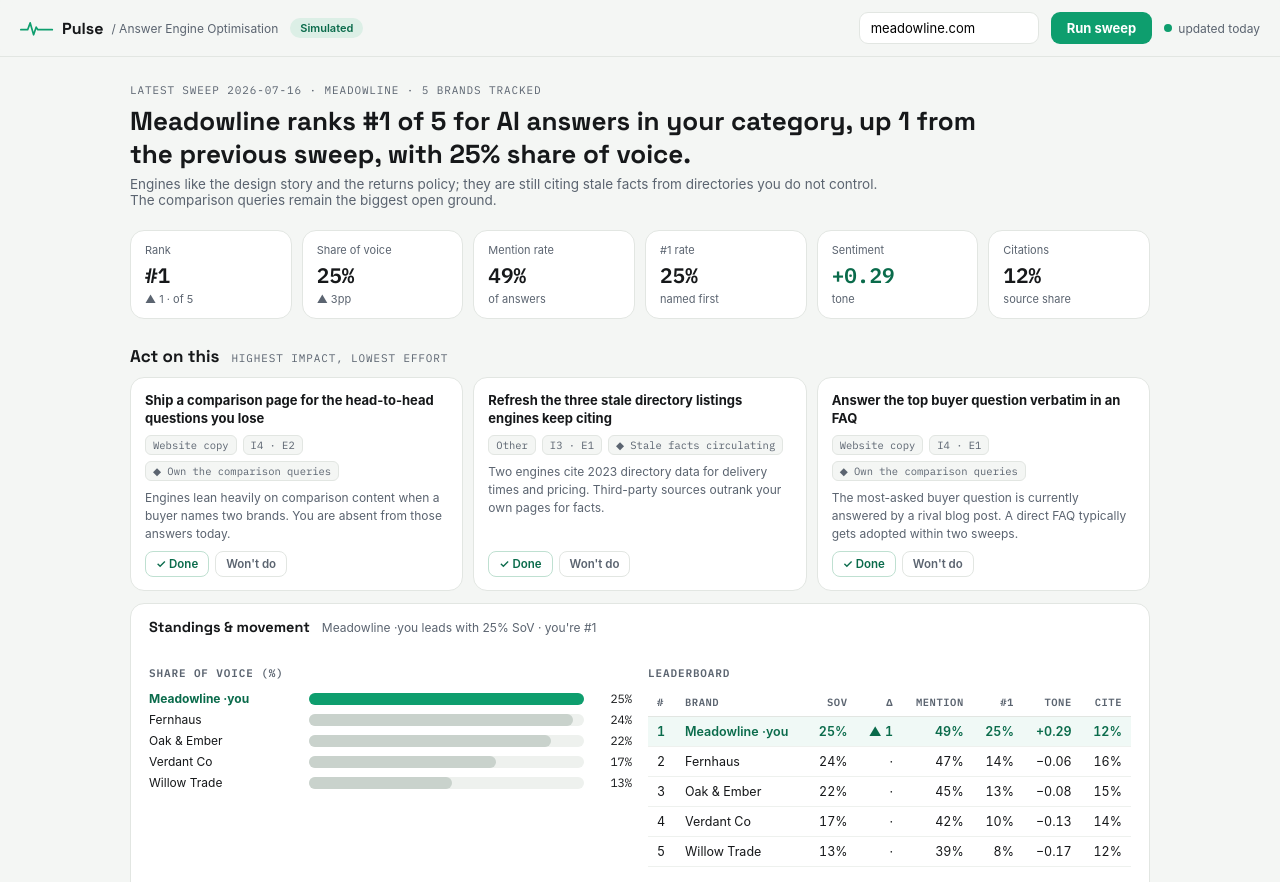
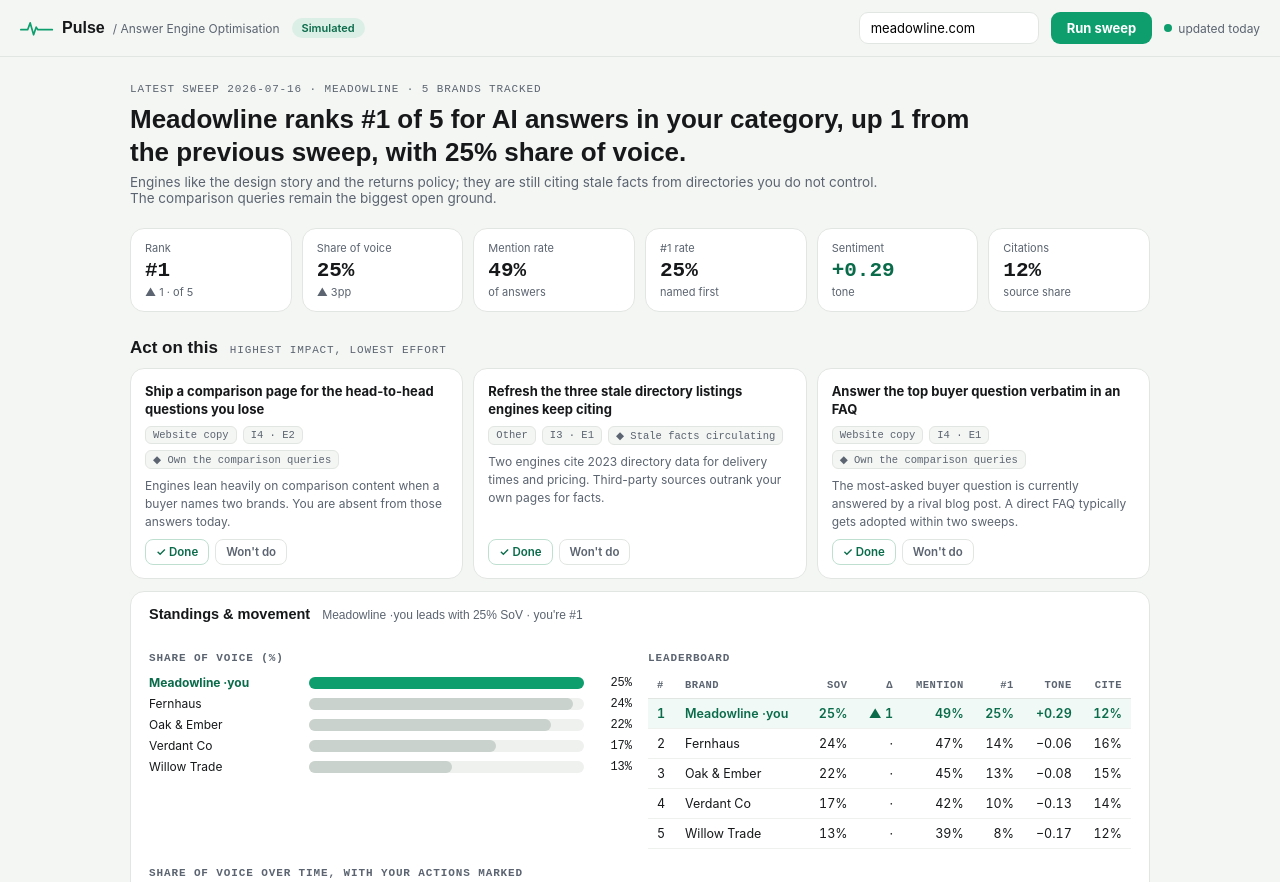
Before and after one commit to jackherizsmith/jackherizsmith.com, a website: page site/public/demos/pulse.html in a window 1280 px wide. Shown: the top 882 px of the page. Drawn offline with Linux system fonts and the light colour scheme.

Commit message:
Speed up Pulse (drop Google Fonts) and add a geometric loading animation
Pulse was the slow demo: it pulled three fonts from Google Fonts, a
render-blocking external request the others don't have. Switched it to system
fonts. Also added a looping geometric SVG loader (counter-rotating triangle and
square with a pulsing core) shown over the demo iframe until it loads, in both
the mobile viewer and the desktop present overlay, with a reduced-motion
fallback and an 8s safety timeout.

Co-Authored-By: Claude Fable 5 <noreply@anthropic.com>

```diff
--- a/site/public/demos/pulse.html
+++ b/site/public/demos/pulse.html
@@ -5,24 +5,22 @@
 <meta name="viewport" content="width=device-width, initial-scale=1">
 <title>Pulse · simulated demo</title>
 <meta name="robots" content="noindex">
-<link rel="preconnect" href="https://fonts.googleapis.com">
-<link href="https://fonts.googleapis.com/css2?family=Space+Grotesk:wght@500;700&family=IBM+Plex+Mono:wght@400;600&display=swap" rel="stylesheet">
 <style>
   :root{
     --paper:#F4F6F4;--surface:#fff;--ink:#16181A;--muted:#5B6470;--line:#E2E6E2;
     --signal:#0E9E6E;--signal-deep:#0A6B4B;--warn:#C8861A;--danger:#C24255;
   }
   *{margin:0;padding:0;box-sizing:border-box}
-  body{font-family:Inter,-apple-system,BlinkMacSystemFont,"Segoe UI",sans-serif;background:var(--paper);color:var(--ink);min-height:100vh;font-size:14px}
-  .disp{font-family:"Space Grotesk",sans-serif}
-  .mono{font-family:"IBM Plex Mono",ui-monospace,monospace}
+  body{font-family:-apple-system,BlinkMacSystemFont,"Segoe UI",sans-serif;background:var(--paper);color:var(--ink);min-height:100vh;font-size:14px}
+  .disp{font-family:"Avenir Next",sans-serif}
+  .mono{font-family:ui-monospace,ui-monospace,monospace}
   .bar{
     position:sticky;top:0;z-index:20;background:rgba(244,246,244,.92);backdrop-filter:blur(6px);
     border-bottom:1px solid var(--line);display:flex;align-items:center;gap:12px;padding:12px 20px;flex-wrap:wrap;
   }
   .logo{display:flex;align-items:center;gap:8px}
   .logo svg{width:34px;height:18px}
-  .logo b{font-family:"Space Grotesk",sans-serif;font-size:16px}
+  .logo b{font-family:"Avenir Next",sans-serif;font-size:16px}
   .logo span{color:var(--muted);font-size:12px}
   .bar input{
     font:inherit;font-size:13px;padding:7px 11px;border:1px solid var(--line);border-radius:9px;background:#fff;outline:none;width:180px;
@@ -43,24 +41,24 @@
   #progress{position:absolute;left:0;bottom:-1px;height:2px;background:var(--signal);width:0;transition:width .4s}
 
   main{max-width:1060px;margin:0 auto;padding:26px 20px 90px}
-  .eyebrow{font-family:"IBM Plex Mono",monospace;font-size:11px;letter-spacing:.08em;text-transform:uppercase;color:var(--muted)}
-  h1.verdict{font-family:"Space Grotesk",sans-serif;font-size:26px;line-height:1.25;margin:8px 0 6px;max-width:860px}
+  .eyebrow{font-family:ui-monospace,monospace;font-size:11px;letter-spacing:.08em;text-transform:uppercase;color:var(--muted)}
+  h1.verdict{font-family:"Avenir Next",sans-serif;font-size:26px;line-height:1.25;margin:8px 0 6px;max-width:860px}
   .narrative{color:var(--muted);font-size:13.5px;max-width:760px}
 
   .kpis{display:grid;grid-template-columns:repeat(6,1fr);gap:10px;margin:22px 0}
   .kpi{background:var(--surface);border:1px solid var(--line);border-radius:14px;padding:12px 14px}
   .kpi .lbl{font-size:11px;color:var(--muted);margin-bottom:4px}
-  .kpi .val{font-family:"IBM Plex Mono",monospace;font-size:21px;font-weight:600}
+  .kpi .val{font-family:ui-monospace,monospace;font-size:21px;font-weight:600}
   .kpi .sub{font-size:11px;color:var(--muted);margin-top:3px}
   .up{color:var(--signal-deep)} .down{color:var(--danger)}
 
   .acth{display:flex;align-items:baseline;gap:12px;margin:26px 0 10px}
-  .acth h2{font-family:"Space Grotesk",sans-serif;font-size:17px}
+  .acth h2{font-family:"Avenir Next",sans-serif;font-size:17px}
   .cards3{display:grid;grid-template-columns:repeat(3,1fr);gap:10px}
   .action{background:var(--surface);border:1px solid var(--line);border-radius:14px;padding:13px 14px;display:flex;flex-direction:column;gap:8px}
   .action .t{font-weight:650;font-size:13px;line-height:1.4}
   .action .meta{display:flex;gap:6px;flex-wrap:wrap}
-  .mchip{font-family:"IBM Plex Mono",monospace;font-size:10.5px;background:var(--paper);border:1px solid var(--line);border-radius:6px;padding:2px 7px;color:var(--muted)}
+  .mchip{font-family:ui-monospace,monospace;font-size:10.5px;background:var(--paper);border:1px solid var(--line);border-radius:6px;padding:2px 7px;color:var(--muted)}
   .action .why{font-size:12px;color:var(--muted);line-height:1.5;flex:1}
   .abtns{display:flex;gap:6px}
   .abtns button{font:inherit;font-size:11.5px;font-weight:600;border:1px solid var(--line);border-radius:8px;background:#fff;padding:5px 10px;cursor:pointer;color:var(--muted)}
@@ -70,16 +68,16 @@
   details.acc{background:var(--surface);border:1px solid var(--line);border-radius:14px;margin-top:12px;overflow:hidden}
   details.acc summary{
     padding:14px 18px;cursor:pointer;display:flex;gap:12px;align-items:baseline;flex-wrap:wrap;
-    font-family:"Space Grotesk",sans-serif;font-weight:700;font-size:14.5px;
+    font-family:"Avenir Next",sans-serif;font-weight:700;font-size:14.5px;
   }
-  details.acc summary .sum{font-family:Inter,sans-serif;font-weight:400;font-size:12px;color:var(--muted)}
+  details.acc summary .sum{font-family:sans-serif;font-weight:400;font-size:12px;color:var(--muted)}
   .accbody{padding:4px 18px 18px}
   .duo{display:grid;grid-template-columns:1fr 1fr;gap:16px}
-  h3.mini{font-family:"IBM Plex Mono",monospace;font-size:11px;letter-spacing:.08em;text-transform:uppercase;color:var(--muted);margin:12px 0 8px}
+  h3.mini{font-family:ui-monospace,monospace;font-size:11px;letter-spacing:.08em;text-transform:uppercase;color:var(--muted);margin:12px 0 8px}
   h3.mini.warn{color:var(--warn)} h3.mini.good{color:var(--signal-deep)}
 
   table{border-collapse:collapse;width:100%;font-size:12.5px}
-  th{font-family:"IBM Plex Mono",monospace;font-size:10.5px;text-transform:uppercase;letter-spacing:.05em;color:var(--muted);text-align:left;padding:7px 9px;border-bottom:1px solid var(--line)}
+  th{font-family:ui-monospace,monospace;font-size:10.5px;text-transform:uppercase;letter-spacing:.05em;color:var(--muted);text-align:left;padding:7px 9px;border-bottom:1px solid var(--line)}
   td{padding:7px 9px;border-bottom:1px solid #eef1ee;font-variant-numeric:tabular-nums}
   tr.you td{background:rgba(14,158,110,.06);font-weight:600;color:var(--signal-deep)}
   td.r,th.r{text-align:right}
@@ -94,7 +92,7 @@
 
   .log{font-size:12.5px}
   .log .row{display:flex;gap:10px;align-items:baseline;padding:6px 0;border-bottom:1px solid #eef1ee;flex-wrap:wrap}
-  .st{font-family:"IBM Plex Mono",monospace;font-size:10px;border-radius:6px;padding:2px 7px;font-weight:600}
+  .st{font-family:ui-monospace,monospace;font-size:10px;border-radius:6px;padding:2px 7px;font-weight:600}
   .st.done{background:#dcefe6;color:var(--signal-deep)}
   .st.dism{background:#f1e6d3;color:var(--warn)}
   .log .when{margin-left:auto;color:var(--muted);font-size:11px}
@@ -112,7 +110,7 @@
   .prompt-row .lock{margin-left:auto;font-size:11px;color:var(--muted);cursor:pointer;white-space:nowrap}
   .foot{margin-top:20px;color:#8b93a0;font-size:12px}
   svg.chart{width:100%;display:block}
-  .legend{display:flex;gap:16px;flex-wrap:wrap;justify-content:center;margin-top:6px;font-family:"IBM Plex Mono",monospace;font-size:11px;color:var(--muted)}
+  .legend{display:flex;gap:16px;flex-wrap:wrap;justify-content:center;margin-top:6px;font-family:ui-monospace,monospace;font-size:11px;color:var(--muted)}
   .legend i{display:inline-block;width:10px;height:3px;border-radius:2px;margin-right:6px;vertical-align:middle}
   @media (max-width:900px){.kpis{grid-template-columns:repeat(3,1fr)}.cards3,.duo{grid-template-columns:1fr}}
 </style>
@@ -231,15 +229,15 @@ function trendSvg(m){
   for (let t = 0; t <= 3; t++){
     const v = max / 3 * t;
     s += `<line x1="${padL}" y1="${yAt(v)}" x2="${W}" y2="${yAt(v)}" stroke="#EEF1EE"/>
-      <text x="${padL - 6}" y="${yAt(v) + 4}" text-anchor="end" font-size="9" fill="#8b93a0" font-family="IBM Plex Mono">${Math.round(v)}%</text>`;
+      <text x="${padL - 6}" y="${yAt(v) + 4}" text-anchor="end" font-size="9" fill="#8b93a0" font-family=ui-monospace>${Math.round(v)}%</text>`;
   }
   for (let w = 0; w < weeks; w++){
-    s += `<text x="${xAt(w)}" y="${H - 22}" text-anchor="middle" font-size="9" fill="#8b93a0" font-family="IBM Plex Mono">wk ${w + 1}</text>`;
+    s += `<text x="${xAt(w)}" y="${H - 22}" text-anchor="middle" font-size="9" fill="#8b93a0" font-family=ui-monospace>wk ${w + 1}</text>`;
   }
   COMPLETED.forEach(a => {
     const x = xAt(a.week);
     s += `<line x1="${x}" y1="${padT - 8}" x2="${x}" y2="${H - padB}" stroke="#C8861A" stroke-width="1.5" stroke-dasharray="4 4"/>
-      <text x="${x + 4}" y="${padT}" font-size="9" fill="#C8861A" font-family="IBM Plex Mono">▲ ${a.t}</text>`;
+      <text x="${x + 4}" y="${padT}" font-size="9" fill="#C8861A" font-family=ui-monospace>▲ ${a.t}</text>`;
   });
   m.sov.forEach((series, bi) => {
     const pts = series.map((v, w) => `${xAt(w).toFixed(1)},${yAt(v).toFixed(1)}`).join(' ');
--- a/site/src/extras.ts
+++ b/site/src/extras.ts
@@ -17,6 +17,7 @@ function initPresent(): void {
   const frame = qs('#presentFrame') as HTMLIFrameElement;
   const title = qs('#presentTitle');
   const openTab = qs('#presentOpen') as HTMLAnchorElement;
+  const loader = document.getElementById('presentLoader');
 
   const close = (): void => {
     overlay.classList.remove('on');
@@ -24,6 +25,9 @@ function initPresent(): void {
   };
 
   const open = (demo: string, href: string): void => {
+    loader?.classList.add('on');
+    frame.onload = () => loader?.classList.remove('on');
+    window.setTimeout(() => loader?.classList.remove('on'), 8000);
     frame.src = href;
     title.textContent = `▶ Presenting · ${DEMO_NAMES[demo] ?? demo}`;
     openTab.href = href;
```
Also changed, not shown: site/index.html (+7 -1 lines), site/src/mobile.ts (+13 -2 lines), site/src/style.css (+19 -4 lines).
